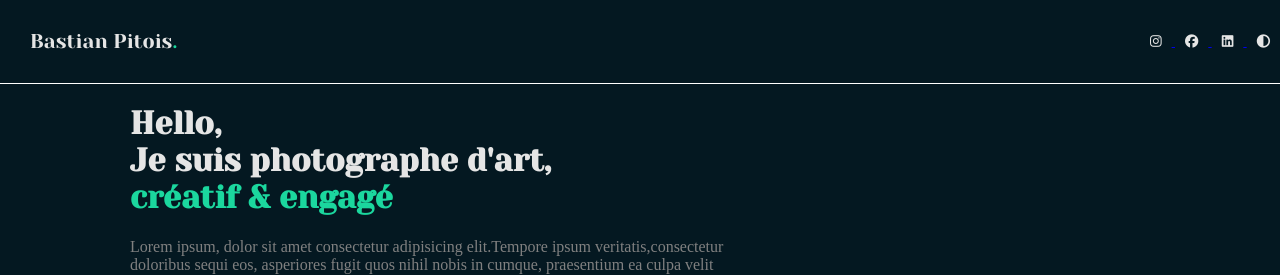
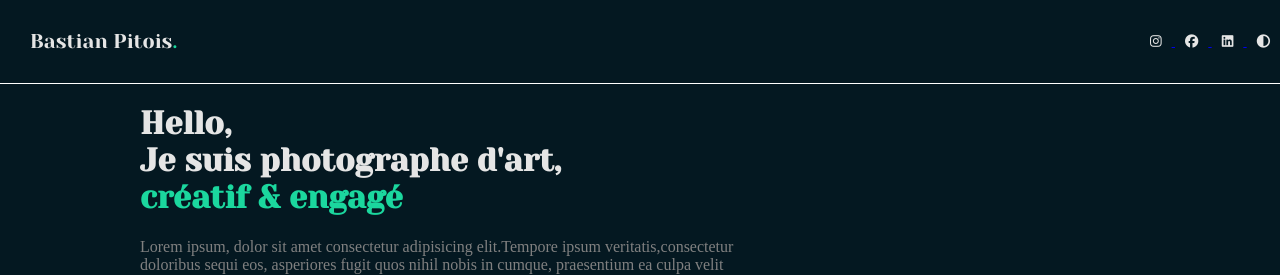
Before and after one commit to Patatecosmique/site-web-projet-1, a plain HTML site: page index.html in a window 1280 px wide. Shown: the top 275 px of the page. Drawn offline with Linux system fonts and the light colour scheme.

Commit message:
Update style.css

```diff
--- a/css/style.css
+++ b/css/style.css
@@ -42,7 +42,7 @@ h2 span {
 /* ------------------ TEXTE ----------------- */
 .presentation {
     color: #e5e5e5;
-    margin: 0 130px;
+    margin: 0 140px;
     font-family: "Yeseva One", serif;
     font-weight: 400;
     font-style: normal;
@@ -56,7 +56,7 @@ h2 span {
 .paragraphe {
     color: #808080;
     text-align: left;
-    margin: 0 130px;
+    margin: 0 140px;
 }
 /* --------------- NAVIGUATION ------------------ */
 .categories {
```
